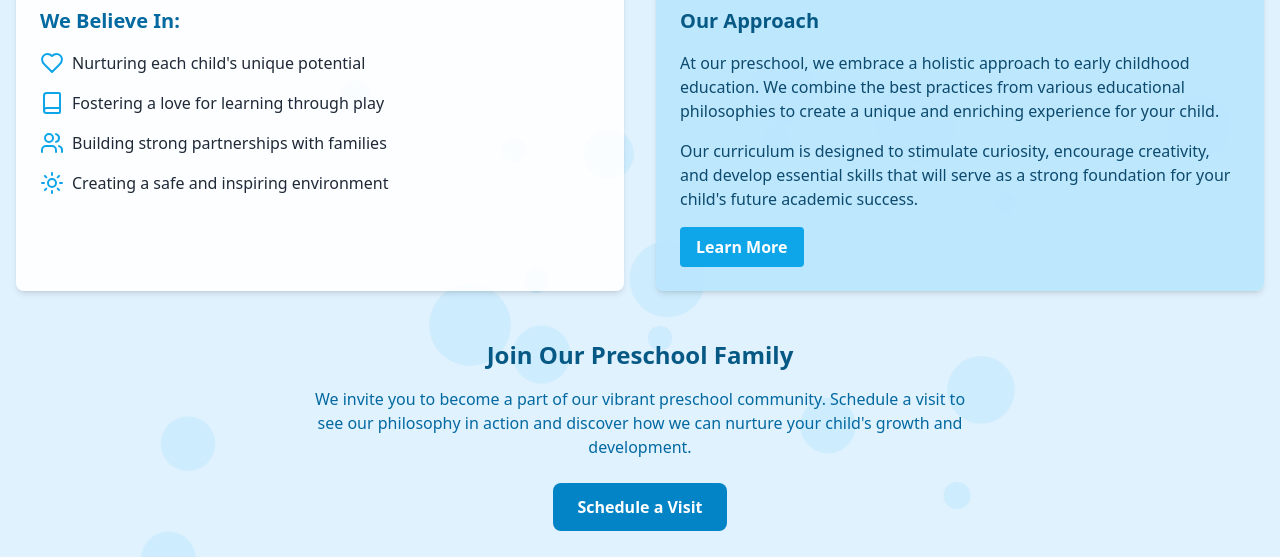
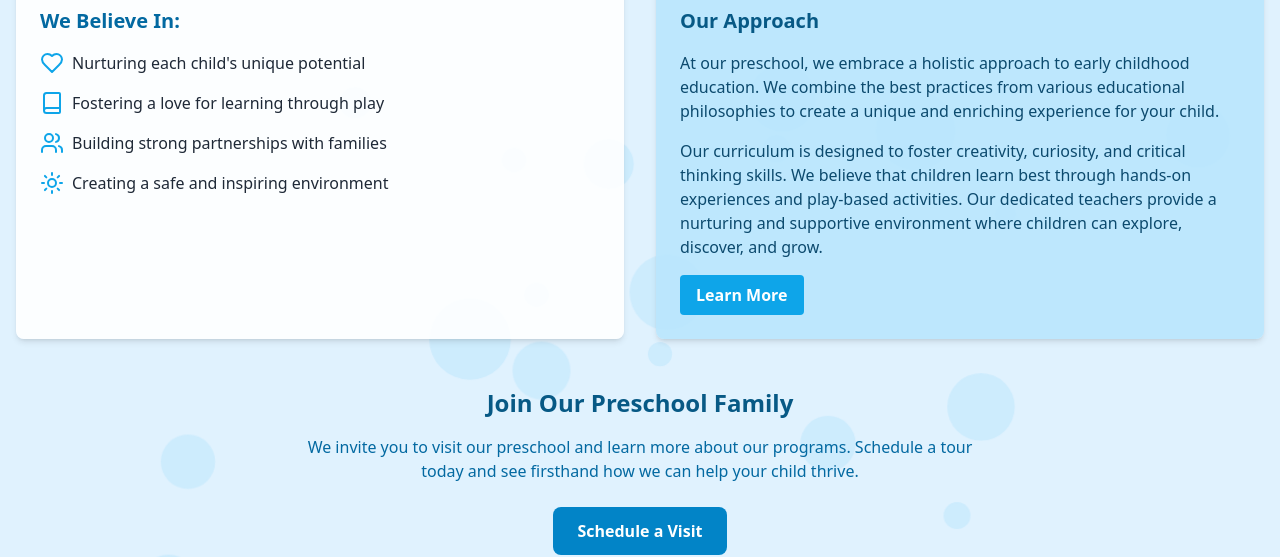
Before and after one commit to Swarnim55/preschool-webd-demo, a Next.js app: page / in a window 1280 px wide. Shown: the part 2280-2837 px from the top of the page. Built offline with nearby package versions, Linux system fonts and the light colour scheme.

Commit message:
fix: build issue

```diff
--- a/app/_components/home/philoshopy.tsx
+++ b/app/_components/home/philoshopy.tsx
@@ -71,7 +71,7 @@ export default function PhilosophySection() {
               At our preschool, we embrace a holistic approach to early childhood education. We combine the best practices from various educational philosophies to create a unique and enriching experience for your child.
             </p>
             <p className="text-sky-900 mb-4">
-              Our curriculum is designed to stimulate curiosity, encourage creativity, and develop essential skills that will serve as a strong foundation for your child's future academic success.
+              {"Our curriculum is designed to foster creativity, curiosity, and critical thinking skills. We believe that children learn best through hands-on experiences and play-based activities. Our dedicated teachers provide a nurturing and supportive environment where children can explore, discover, and grow."}
             </p>
             <a href="/our-approach" className="inline-block bg-sky-500 text-white font-semibold py-2 px-4 rounded hover:bg-sky-600 transition-colors">
               Learn More
@@ -81,7 +81,7 @@ export default function PhilosophySection() {
         <div className="mt-12 text-center">
           <h3 className="text-2xl font-bold text-sky-800 mb-4">Join Our Preschool Family</h3>
           <p className="text-sky-700 max-w-2xl mx-auto mb-6">
-            We invite you to become a part of our vibrant preschool community. Schedule a visit to see our philosophy in action and discover how we can nurture your child's growth and development.
+            {"We invite you to visit our preschool and learn more about our programs. Schedule a tour today and see firsthand how we can help your child thrive."}
           </p>
           <a href="/contact" className="inline-block bg-sky-600 text-white font-semibold py-3 px-6 rounded-lg hover:bg-sky-700 transition-colors">
             Schedule a Visit
```
Also changed, not shown: app/_components/footer/footer1.tsx (+4 -4 lines).
